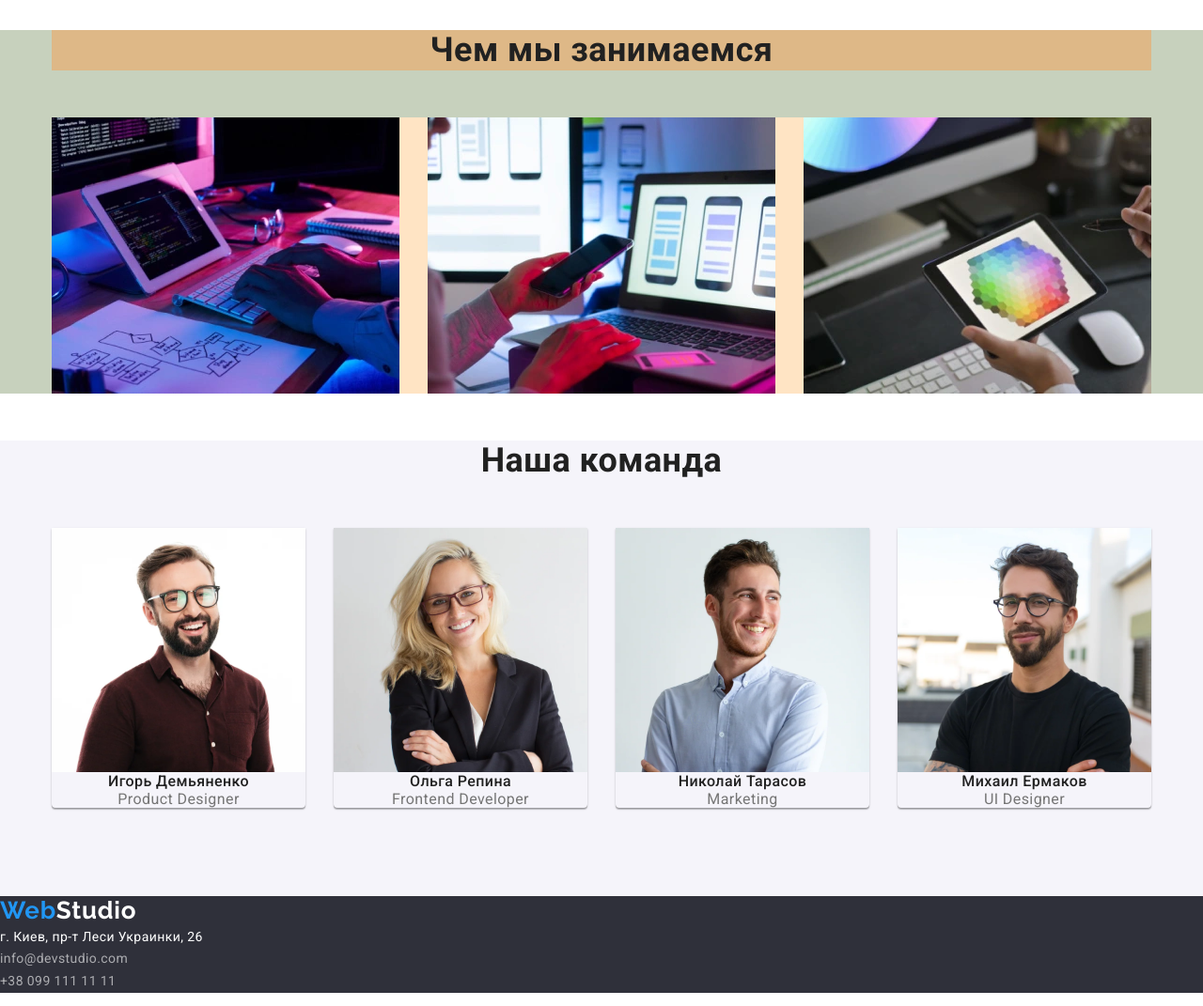
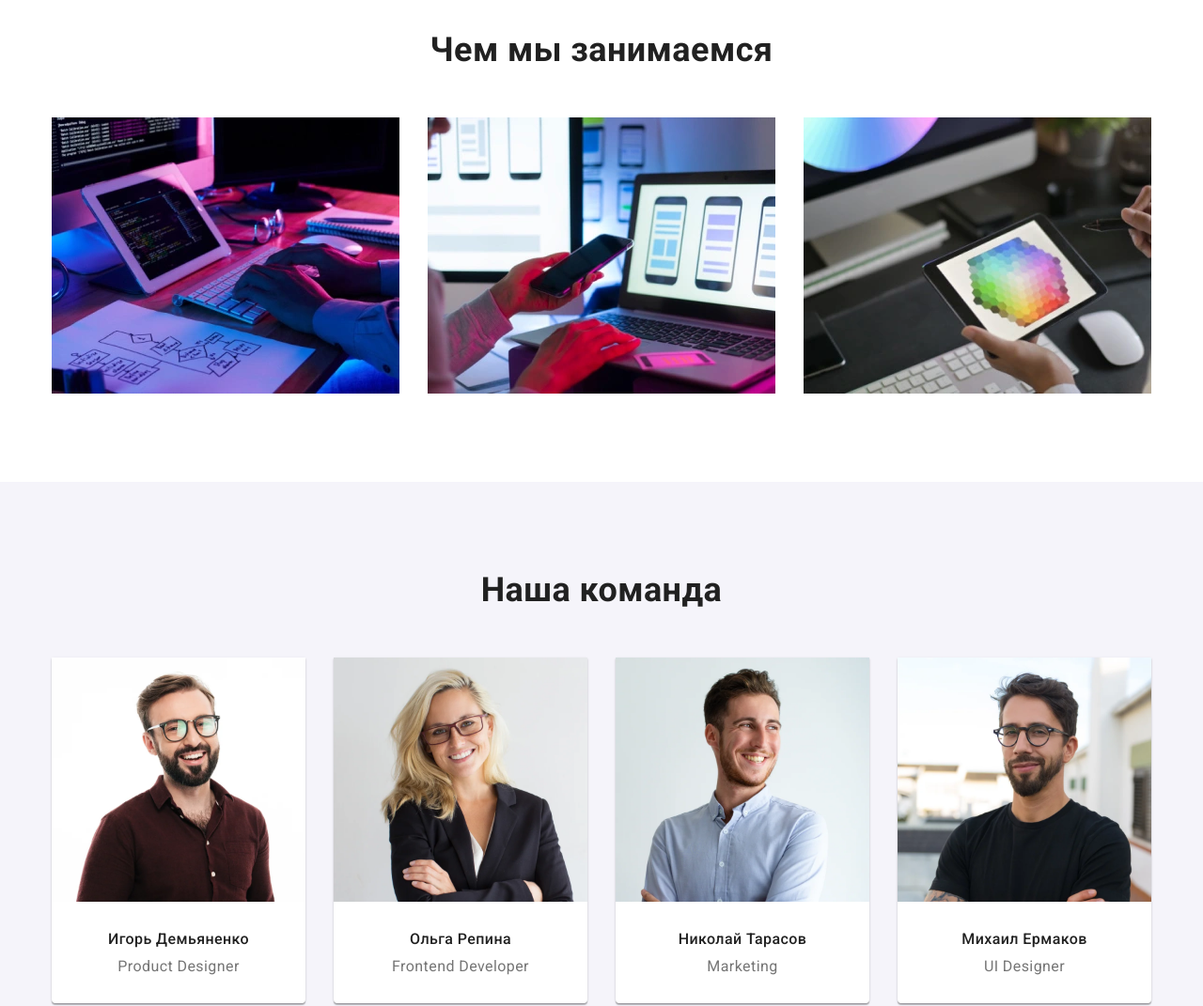
Before and after one commit to Askarunro/goit-markup-hw-03, a plain HTML site: page index.html in a window 1280 px wide. Shown: the part 940-2011 px from the top of the page at 94% size. Drawn offline with nearby package versions, Linux system fonts and the light colour scheme.

Commit message:
редагую секцію team

```diff
--- a/css/style.css
+++ b/css/style.css
@@ -269,22 +269,22 @@ nav {
 .section-work {
   /* padding-top: 0px;
   margin-top: 0px; */
-  background-color: rgb(199, 209, 189);
+  /* background-color: rgb(199, 209, 189); */
   margin: 0px;
 }
 
 .section-work .title-section {
   margin-bottom: 50px;
 
-  background-color: burlywood;
+  /* background-color: burlywood; */
 }
 
 .img-box {
   display: flex;
   justify-content: space-between;
-  margin-bottom: 50px;
+  margin-bottom: 94px;
 
-  background-color: bisque;
+  /* background-color: bisque; */
 }
 
 .title-section {
@@ -302,15 +302,17 @@ nav {
 .section-team {
   background-color: #f5f4fa;
   text-align: center;
+  padding: 94px 0;
 }
 
 .items-team {
-  padding-bottom: 94px;
   display: flex;
 }
 
 .item-card {
-  display: inline-block;
+  /* display: inline-block; */
+  padding-bottom: 30px;
+  background-color: var(--primary-color-white);
   font-size: 16px;
   line-height: 1.2;
   box-shadow: 0px 1px 3px rgba(0, 0, 0, 0.12), 0px 1px 1px rgba(0, 0, 0, 0.14),
@@ -323,6 +325,9 @@ nav {
 }
 
 .title-card {
+  margin-top: 30px;
+  margin-bottom: 10px;
+
   color: var(--primary-text-color);
   font-size: 16px;
   font-weight: 500;
```
